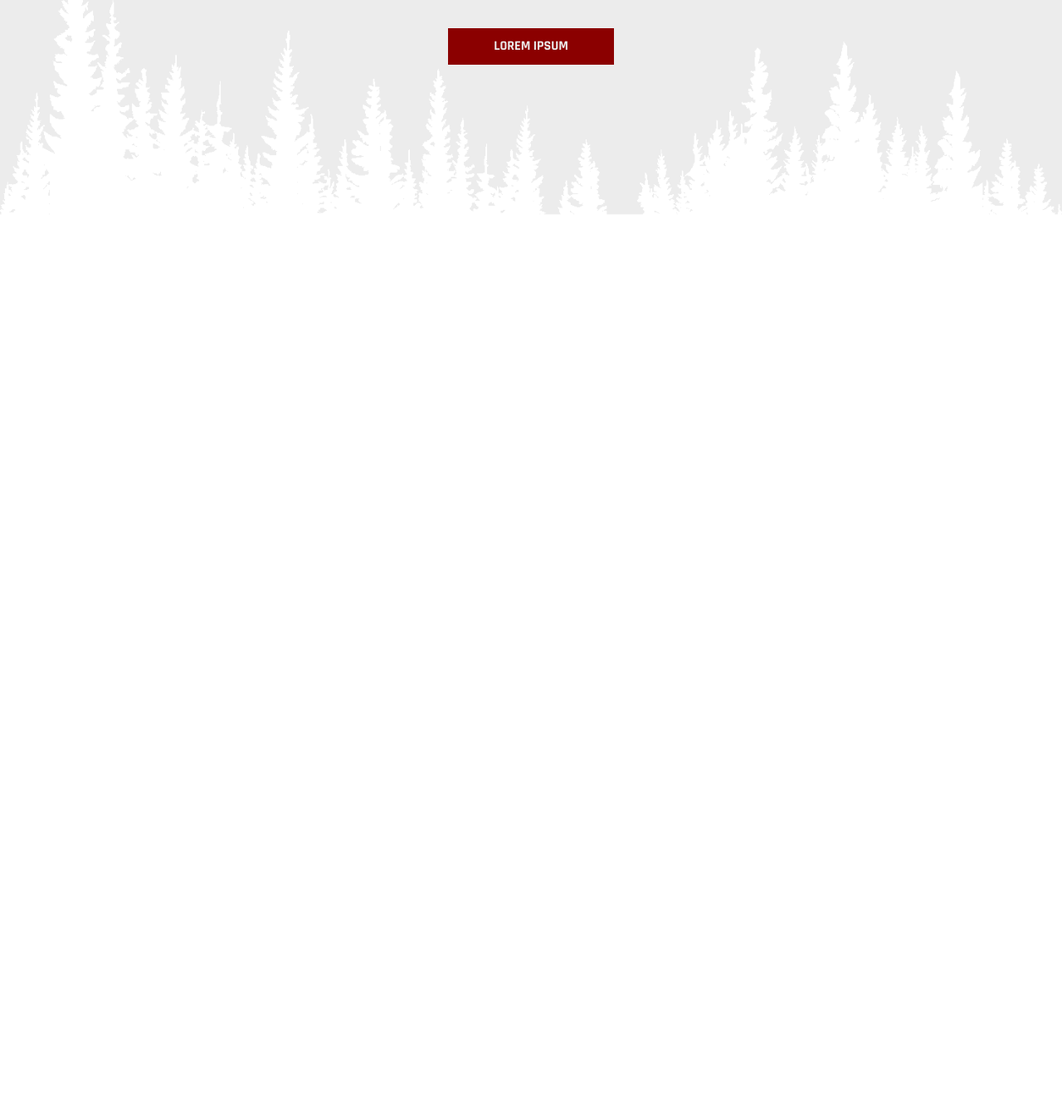
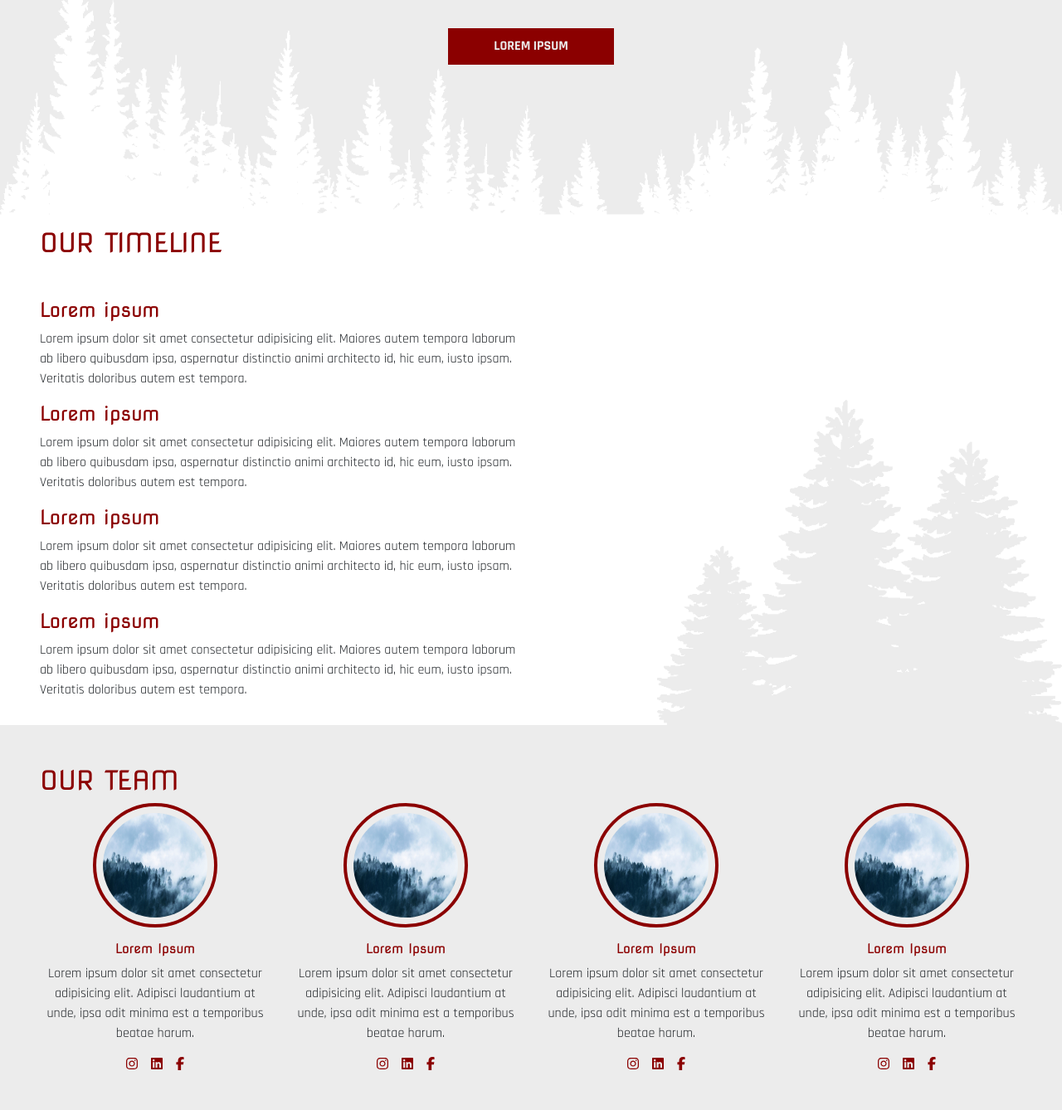
Before and after one commit to Federico-Sarti/progetto-red_Federico-Sarti, a plain HTML site: page index.html in a window 1280 px wide. Shown: the part 1694-3032 px from the top of the page at 83% size. Before the commit the page ends 1968 px from the top, so only its background shows below. Drawn offline with nearby package versions, Linux system fonts and the light colour scheme.

Commit message:
complete section team,complete section timeline

```diff
--- a/index.html
+++ b/index.html
@@ -119,6 +119,101 @@
         </div>
       </section>
       <!-- fine section text -->
+      <!-- inizio section timeline -->
+      <section class="container-fluid px-5  bg-single-trees position-relative">
+        <div class="row">
+          <div class="col-6">
+            <div class="mb-5">
+              <h2 class="txt-darkred text-uppercase">Our timeline</h2>
+            </div>
+            <div>
+              <h3 class="txt-darkred h4">Lorem ipsum</h3>
+              <p>Lorem ipsum dolor sit amet consectetur adipisicing elit. Maiores autem tempora laborum ab libero quibusdam ipsa, aspernatur distinctio animi architecto id, hic eum, iusto ipsam. Veritatis doloribus autem est tempora.</p>
+            </div>
+            <div>
+              <h3 class="txt-darkred h4">Lorem ipsum</h3>
+              <p>Lorem ipsum dolor sit amet consectetur adipisicing elit. Maiores autem tempora laborum ab libero quibusdam ipsa, aspernatur distinctio animi architecto id, hic eum, iusto ipsam. Veritatis doloribus autem est tempora.</p>
+            </div>
+            <div>
+              <h3 class="txt-darkred h4">Lorem ipsum</h3>
+              <p>Lorem ipsum dolor sit amet consectetur adipisicing elit. Maiores autem tempora laborum ab libero quibusdam ipsa, aspernatur distinctio animi architecto id, hic eum, iusto ipsam. Veritatis doloribus autem est tempora.</p>
+            </div>
+            <div>
+              <h3 class="txt-darkred h4">Lorem ipsum</h3>
+              <p>Lorem ipsum dolor sit amet consectetur adipisicing elit. Maiores autem tempora laborum ab libero quibusdam ipsa, aspernatur distinctio animi architecto id, hic eum, iusto ipsam. Veritatis doloribus autem est tempora.</p>
+            </div>
+
+          </div>
+        </div>
+
+      </section>
+      <!-- fine section timeline -->
+      <!-- inizio section team -->
+      <section class="container-fluid bg-grey section-team py-5 px-5">
+        <div class="row">
+          <h2 class="txt-darkred text-uppercase">Our team</h2>
+          <div class="col-3 text-center">
+            <div class="d-flex flex-column align-items-center">
+              <div class="circle mb-3">
+                <img class="circle-image" src="./media/fog.jpg" alt="fog">
+              </div>
+              <h3 class="h6 txt-darkred" >Lorem Ipsum</h3>
+              <p>Lorem ipsum dolor sit amet consectetur adipisicing elit. Adipisci laudantium at unde, ipsa odit minima est a temporibus beatae harum.</p>
+              <div class="d-flex justify-content-center gap-3">
+                <i class="fa-brands fa-instagram txt-darkred"></i>
+                <i class="fa-brands fa-linkedin txt-darkred"></i>
+                <i class="fa-brands fa-facebook-f txt-darkred"></i>
+              </div>
+            </div>
+          </div>
+          <div class="col-3 text-center">
+            <div class="d-flex flex-column align-items-center">
+              <div class="circle mb-3">
+                <img class="circle-image" src="./media/fog.jpg" alt="fog">
+              </div>
+              <h3 class="h6 txt-darkred" >Lorem Ipsum</h3>
+              <p>Lorem ipsum dolor sit amet consectetur adipisicing elit. Adipisci laudantium at unde, ipsa odit minima est a temporibus beatae harum.</p>
+              <div class="d-flex justify-content-center gap-3">
+                <i class="fa-brands fa-instagram txt-darkred"></i>
+                <i class="fa-brands fa-linkedin txt-darkred"></i>
+                <i class="fa-brands fa-facebook-f txt-darkred"></i>
+              </div>
+            </div>
+          </div>
+          <div class="col-3 text-center">
+            <div class="d-flex flex-column align-items-center">
+              <div class="circle mb-3">
+                <img class="circle-image" src="./media/fog.jpg" alt="fog">
+              </div>
+              <h3 class="h6 txt-darkred" >Lorem Ipsum</h3>
+              <p>Lorem ipsum dolor sit amet consectetur adipisicing elit. Adipisci laudantium at unde, ipsa odit minima est a temporibus beatae harum.</p>
+              <div class="d-flex justify-content-center gap-3">
+                <i class="fa-brands fa-instagram txt-darkred"></i>
+                <i class="fa-brands fa-linkedin txt-darkred"></i>
+                <i class="fa-brands fa-facebook-f txt-darkred"></i>
+              </div>
+            </div>
+          </div>
+          <div class="col-3 text-center">
+            <div class="d-flex flex-column align-items-center">
+              <div class="circle mb-3">
+                <img class="circle-image" src="./media/fog.jpg" alt="fog">
+              </div>
+              <h3 class="h6 txt-darkred" >Lorem Ipsum</h3>
+              <p>Lorem ipsum dolor sit amet consectetur adipisicing elit. Adipisci laudantium at unde, ipsa odit minima est a temporibus beatae harum.</p>
+              <div class="d-flex justify-content-center gap-3">
+                <i class="fa-brands fa-instagram txt-darkred"></i>
+                <i class="fa-brands fa-linkedin txt-darkred"></i>
+                <i class="fa-brands fa-facebook-f txt-darkred"></i>
+              </div>
+            </div>
+          </div>
+
+
+        </div>
+
+      </section>
+      <!-- fine section team -->
     </div>
 
 
--- a/style.css
+++ b/style.css
@@ -172,3 +172,31 @@ p {
 .bg-trees{
     height: 670px;
 }
+.bg-single-trees::after {
+    content:'';
+    position: absolute;
+    bottom: 0;
+    right: 0;
+    width: 100%;
+    height: 70%;
+    background-image:url(./media/single.png);
+    background-repeat: no-repeat;
+    background-position-x:right;
+    background-position-y: bottom;
+    background-size: contain;
+}
+.bg-single-trees{
+    height: 600px;
+}
+.circle {
+    border: 4px solid var(--darkred);
+    width: 150px;
+    height: 150px;
+    border-radius: 50%;
+    padding: 0.5rem;
+}
+.circle-image {
+    border-radius: 50%;
+    width: 100%;
+    height: 100%;
+}
```
